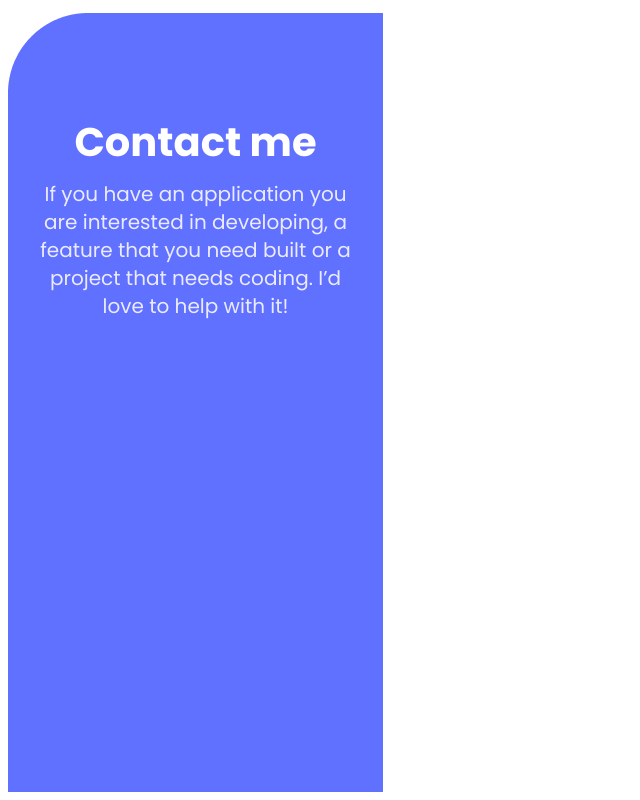
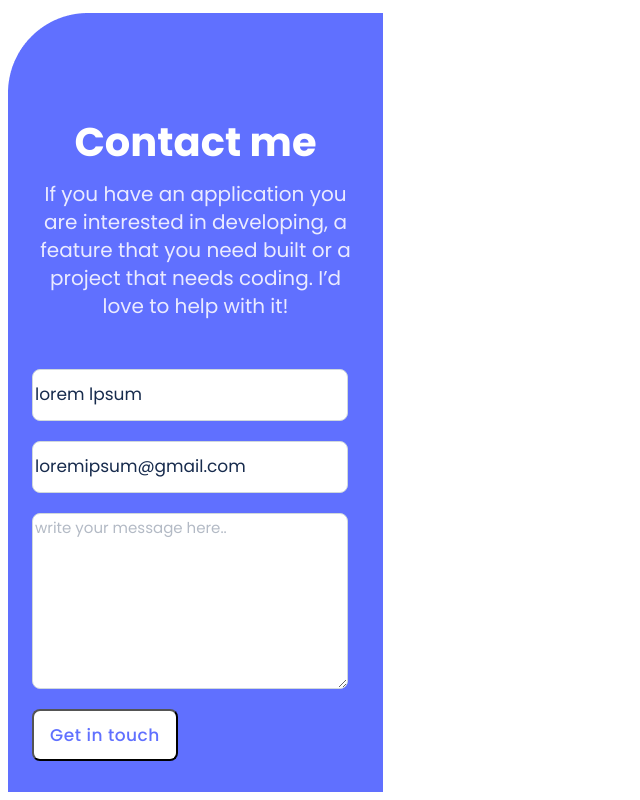
Before and after one commit to haseebt456/Portfolio-project, a website: page index.html in a window 1280 px wide. Shown: the part 4069-4869 px from the top of the page, without its empty margins (0-640 px from the left). Drawn offline with Linux system fonts and the light colour scheme.

Commit message:
contact form completed

```diff
--- a/index.html
+++ b/index.html
@@ -163,8 +163,11 @@
             <h3 class="contact-me">Contact me</h3>
             <p class="contact-message">If you have an application you are interested in developing, a feature that you need built or a project that needs coding.
                 I’d love to help with it!</p>
-                <form action="#">
-
+                <form action="#" class="contact-form">
+                    <input type="text" name="name" placeholder="lorem lpsum" required>
+            <input type="text" name="email" placeholder="loremipsum@gmail.com" required>
+            <textarea name="message" id="" cols="30" rows="10" placeholder="write your message here.."></textarea>
+            <button type="submit" class="submit-button">Get in touch</button>
                 </form>
         </section>
     </main>
```
